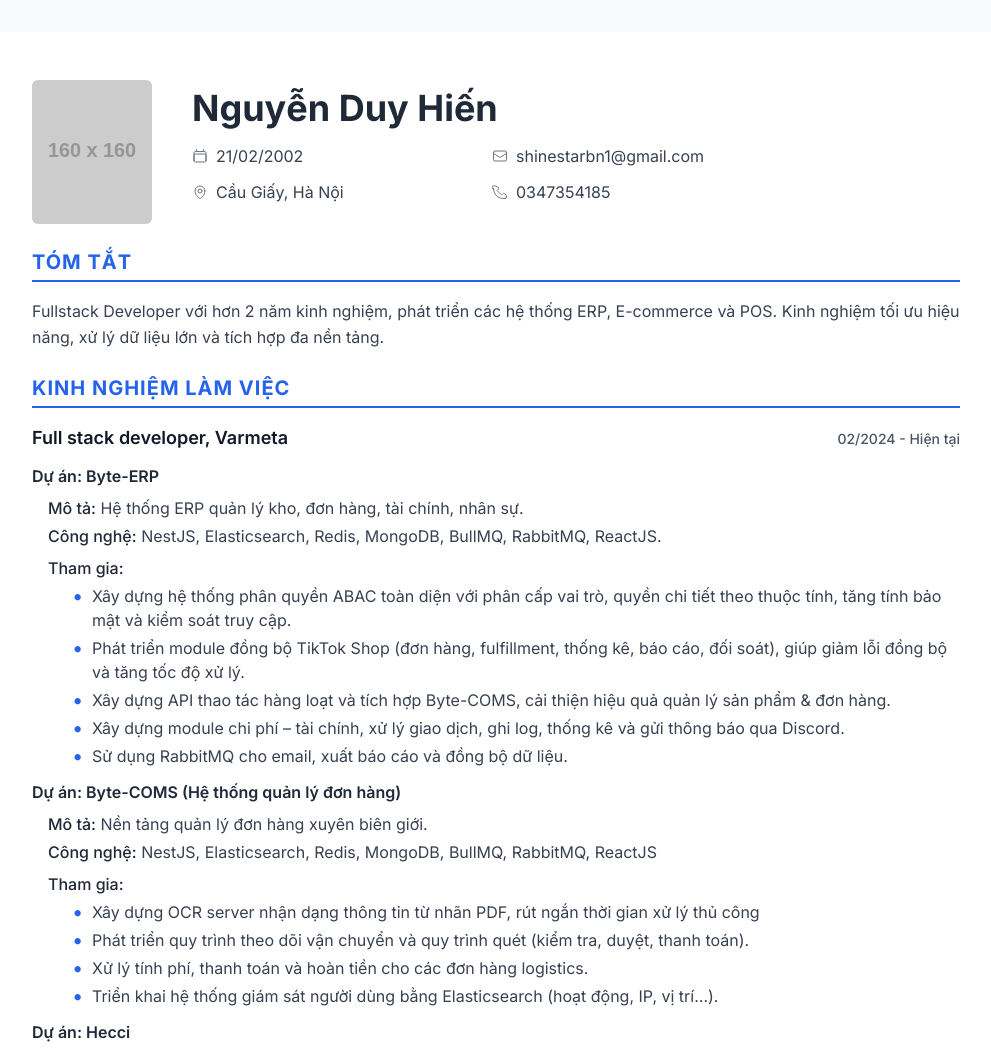
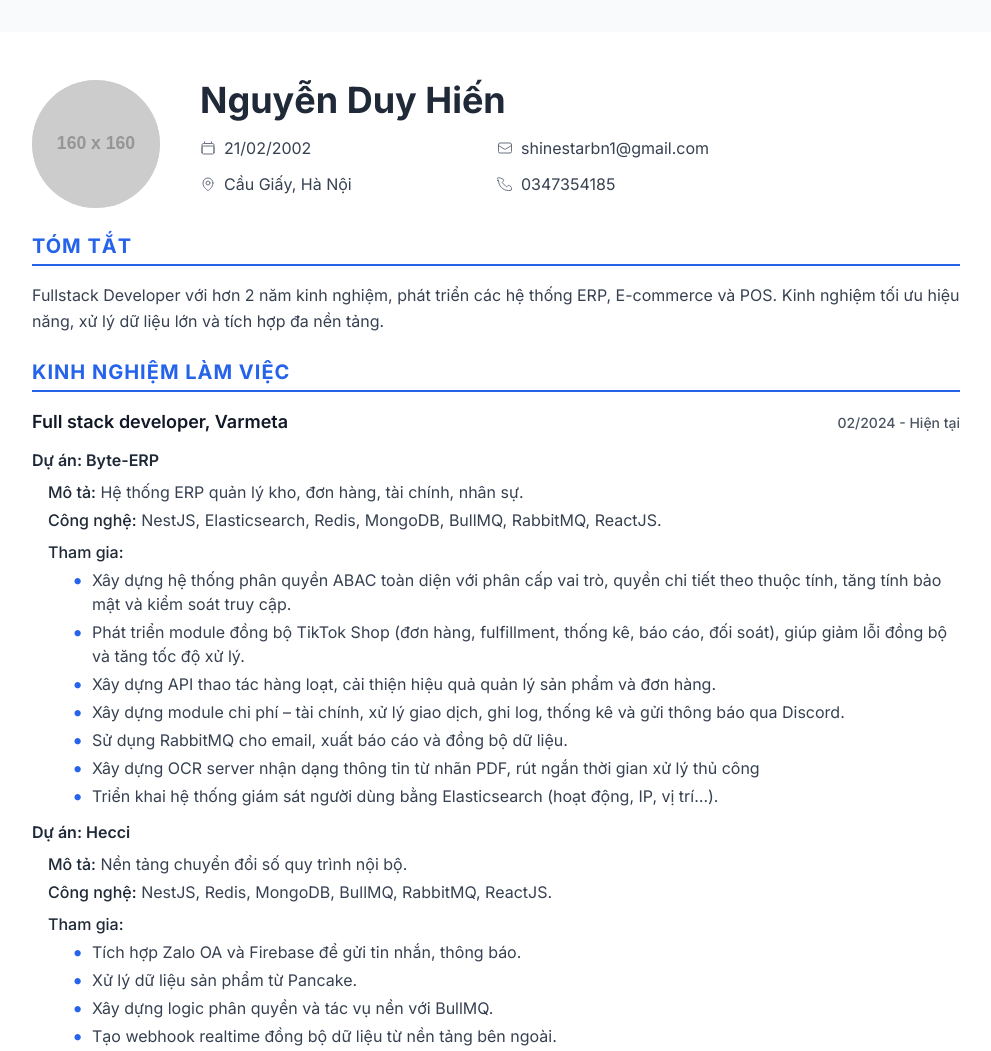
Before and after one commit to neihyud/neihyud.github.io, a plain HTML site: page index.html in a window 1280 px wide. Shown: the top 1051 px of the page, without its empty margins (144-1135 px from the left). Drawn offline with nearby package versions, Linux system fonts and the light colour scheme; placeholder pictures from the web are drawn by us.

Commit message:
Change avatar image and fix print font issues
Updated avatar image and adjusted font settings for print media.

```diff
--- a/index.html
+++ b/index.html
@@ -46,10 +46,17 @@
       /* ===== CSS DÀNH RIÊNG CHO VIỆC IN ===== */
       /* ============================================= */
       @media print {
+        /* ===== FIX FONT BỊ MÉO KHI IN (Đảm bảo các thẻ khác cũng tuân theo) ===== */
+        * {
+          font-family: Arial, Helvetica, sans-serif !important;
+        }
+
         body {
           background-color: #ffffff;
           padding: 0 !important;
           margin: 0 !important;
+          /* ===== FIX FONT BỊ MÉO KHI IN ===== */
+          font-family: Arial, Helvetica, sans-serif !important;
         }
 
         body > *:not(#resume-container) {
@@ -111,12 +118,12 @@
           id="resume-header"
           class="flex flex-col md:flex-row items-center gap-8 md:gap-10 mb-6"
         >
-          <div class="w-[120px] h-36 bg-gray-200 rounded-md flex-shrink-0">
+          <div class="w-32 h-32 bg-gray-200 rounded-full flex-shrink-0">
             <img
               id="resume-avatar"
-              src="./20020400.jpg"
+              src="./congratulations.jpeg"
               alt="Ảnh đại diện"
-              class="w-full h-full rounded-md object-cover object-top"
+              class="w-full h-full rounded-full object-cover object-[25%_40%]"
               onerror="this.src='https://placehold.co/160x160/e2e8f0/64748b'"
             />
           </div>
@@ -189,7 +196,7 @@
       const resumeData = {
         personalInfo: {
           name: "Nguyễn Duy Hiến",
-          avatar: "./20020400.jpg",
+          avatar: "./congratulations.jpeg",
           address: "Cầu Giấy, Hà Nội",
           phone: "0347354185",
           email: "shinestarbn1@gmail.com",
@@ -211,23 +218,25 @@
                 participation: [
                   "Xây dựng hệ thống phân quyền ABAC toàn diện với phân cấp vai trò, quyền chi tiết theo thuộc tính, tăng tính bảo mật và kiểm soát truy cập.",
                   "Phát triển module đồng bộ TikTok Shop (đơn hàng, fulfillment, thống kê, báo cáo, đối soát), giúp giảm lỗi đồng bộ và tăng tốc độ xử lý.",
-                  "Xây dựng API thao tác hàng loạt và tích hợp Byte-COMS, cải thiện hiệu quả quản lý sản phẩm & đơn hàng.",
+                  "Xây dựng API thao tác hàng loạt, cải thiện hiệu quả quản lý sản phẩm và đơn hàng.",
                   "Xây dựng module chi phí – tài chính, xử lý giao dịch, ghi log, thống kê và gửi thông báo qua Discord.",
                   "Sử dụng RabbitMQ cho email, xuất báo cáo và đồng bộ dữ liệu.",
-                ],
-              },
-              {
-                name: "Dự án: Byte-COMS (Hệ thống quản lý đơn hàng)",
-                description: "Nền tảng quản lý đơn hàng xuyên biên giới.",
-                technologies:
-                  "NestJS, Elasticsearch, Redis, MongoDB, BullMQ, RabbitMQ, ReactJS",
-                participation: [
                   "Xây dựng OCR server nhận dạng thông tin từ nhãn PDF, rút ngắn thời gian xử lý thủ công",
-                  "Phát triển quy trình theo dõi vận chuyển và quy trình quét (kiểm tra, duyệt, thanh toán).",
-                  "Xử lý tính phí, thanh toán và hoàn tiền cho các đơn hàng logistics.",
                   "Triển khai hệ thống giám sát người dùng bằng Elasticsearch (hoạt động, IP, vị trí…).",
                 ],
               },
+              // {
+              //   name: "Dự án: Byte-COMS (Hệ thống quản lý đơn hàng)",
+              //   description: "Nền tảng quản lý đơn hàng xuyên biên giới.",
+              //   technologies:
+              //     "NestJS, Elasticsearch, Redis, MongoDB, BullMQ, RabbitMQ, ReactJS",
+              //   participation: [
+              //     "Xây dựng OCR server nhận dạng thông tin từ nhãn PDF, rút ngắn thời gian xử lý thủ công",
+              //     "Phát triển quy trình theo dõi vận chuyển và quy trình quét (kiểm tra, duyệt, thanh toán).",
+              //     "Xử lý tính phí, thanh toán và hoàn tiền cho các đơn hàng logistics.",
+              //     "Triển khai hệ thống giám sát người dùng bằng Elasticsearch (hoạt động, IP, vị trí…).",
+              //   ],
+              // },
               {
                 name: "Dự án: Hecci",
                 description: "Nền tảng chuyển đổi số quy trình nội bộ.",
```
